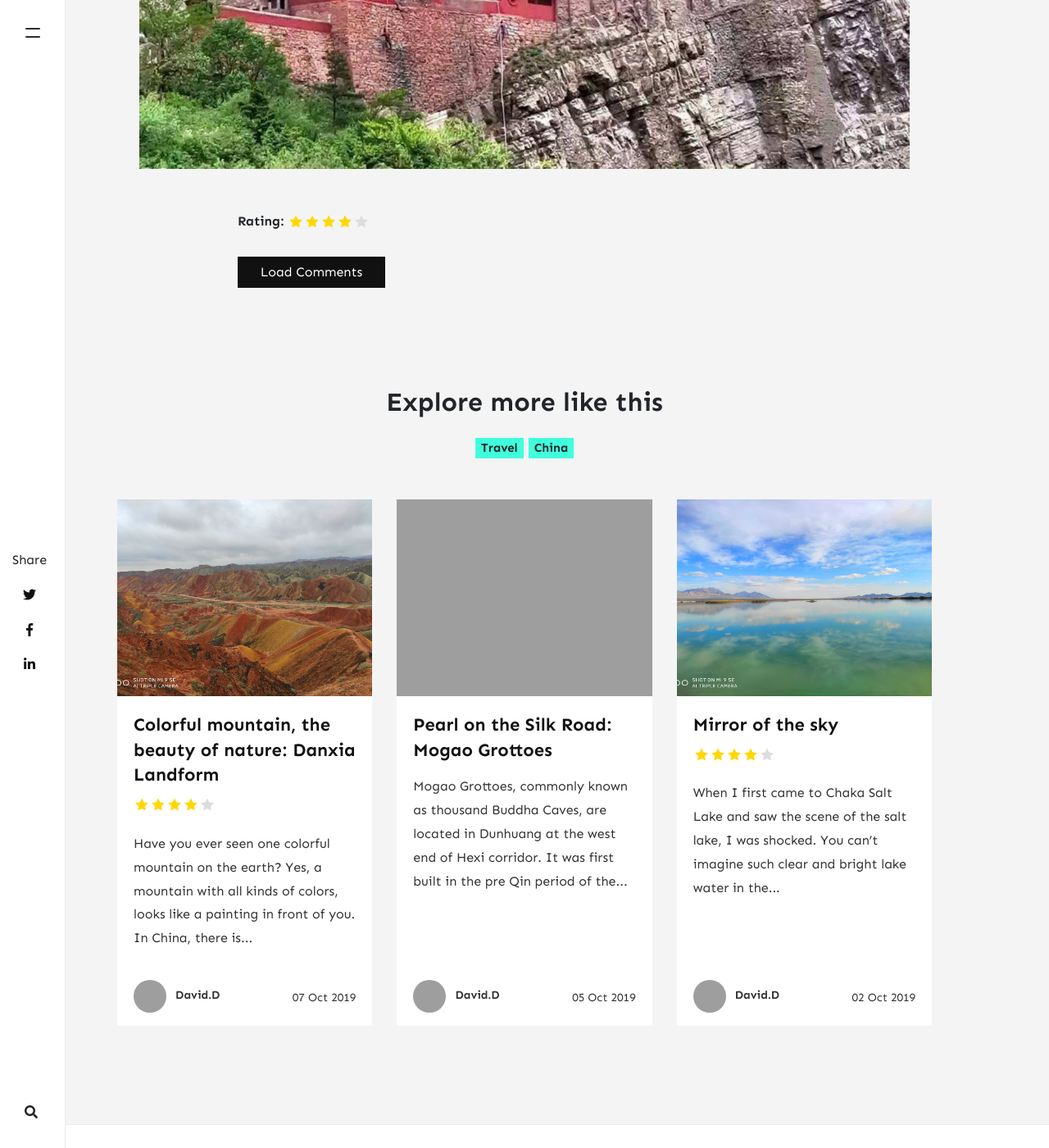
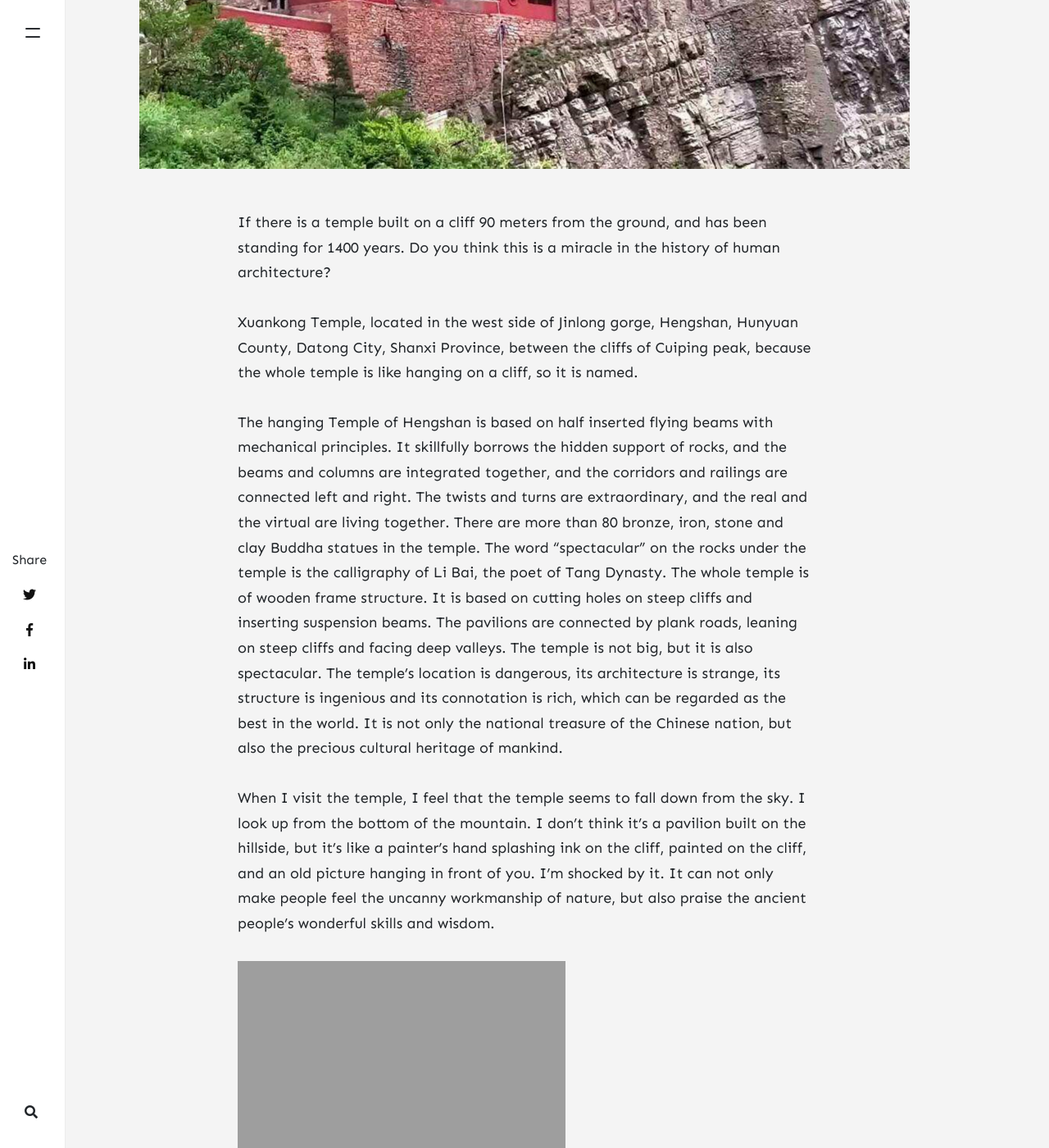
Before and after one commit to rainbow-ux/traveler-blog.github.io, a Jekyll site: the page built from _posts/2018-10-05-suspend-temple.md, in a window 1280 px wide and 1400 px high, scrolled down 874 px. Shown: the whole window at 82% size. Built offline with Jekyll 4.4.1, drawn with Linux system fonts in a browser that asks for light colours; nearby versions of some CDN libraries; comment, search, counter and statistics services are not loaded; some of the changed text lies outside the part shown; grey boxes are pictures that could not be loaded.

Commit message:
Update 2018-10-05-suspend-temple.md

```diff
--- a/_posts/2018-10-05-suspend-temple.md
+++ b/_posts/2018-10-05-suspend-temple.md
@@ -8,3 +8,24 @@ image: https://rainbow-ux.github.io/traveler-blog.github.io/assets/images/2018-1
 comments: true
 rating: 4
 ---
+If there is a temple built on a cliff 90 meters from the ground, and has been standing for 1400 years. Do you think this is a miracle in the history of human architecture?
+
+Xuankong Temple, located in the west side of Jinlong gorge, Hengshan, Hunyuan County, Datong City, Shanxi Province, between the cliffs of Cuiping peak, because the whole temple is like hanging on a cliff, so it is named.
+
+The hanging Temple of Hengshan is based on half inserted flying beams with mechanical principles. It skillfully borrows the hidden support of rocks, and the beams and columns are integrated together, and the corridors and railings are connected left and right. The twists and turns are extraordinary, and the real and the virtual are living together. There are more than 80 bronze, iron, stone and clay Buddha statues in the temple. The word "spectacular" on the rocks under the temple is the calligraphy of Li Bai, the poet of Tang Dynasty. The whole temple is of wooden frame structure. It is based on cutting holes on steep cliffs and inserting suspension beams. The pavilions are connected by plank roads, leaning on steep cliffs and facing deep valleys. The temple is not big, but it is also spectacular. The temple's location is dangerous, its architecture is strange, its structure is ingenious and its connotation is rich, which can be regarded as the best in the world. It is not only the national treasure of the Chinese nation, but also the precious cultural heritage of mankind.
+
+When I visit the temple, I feel that the temple seems to fall down from the sky. I look up from the bottom of the mountain. I don't think it's a pavilion built on the hillside, but it's like a painter's hand splashing ink on the cliff, painted on the cliff, and an old picture hanging in front of you. I'm shocked by it. It can not only make people feel the uncanny workmanship of nature, but also praise the ancient people's wonderful skills and wisdom.
+
+![suspend temple](https://rainbow-ux.github.io/traveler-blog.github.io/assets/images/2018-10-05/2018-10-02.jpg)
+
+Xuankong Temple is not only breathtaking in appearance, strange and spectacular, but also has distinctive architectural structure and colorful forms. It not only integrates the art of Chinese garden architecture, but also integrates the pattern of Chinese traditional architecture.
+
+如果有一座寺庙修建在距离地面90米高的悬崖上，并且一直屹立1400年不倒。你会认为这是一个人类建筑历史上的奇迹吗？
+
+悬空寺，位于山西省大同市浑源县恒山金龙峡西侧翠屏峰峭壁间，因为整座寺院就像悬挂在悬崖上，因此得名。
+
+恒山悬空寺利用力学原理半插飞梁为基，巧借岩石暗托，梁柱上下一体，廊栏左右相连，曲折出奇，虚实相生。寺内有铜、铁、石、泥佛像八十多尊，寺下岩石上“壮观”二字，是唐代诗仙李白的墨宝。全寺为木质框架式结构，在陡崖上凿洞插悬梁为基，楼阁间以栈道相通，背倚陡峭的绝壁，下临深谷，寺不大，但巧夺天工，也颇为壮观。悬空寺的选址之险，建筑之奇，结构之巧，丰富的内涵，堪称世界一绝。它不但是中华民族的国宝，也是人类的珍贵文化遗产。
+
+我在游览悬空寺时，感觉悬空寺仿佛从天而降，从山下往上仰望悬空寺，不觉得是楼台亭阁建筑于半山腰，却似丹青妙手泼墨在岩壁，彩绘于山崖，一幅古老的画卷悬挂在你面前，心灵为之震撼。不由让人感慨大自然的鬼斧神工，更赞美古人巧夺天工的妙手、聪明睿智的匠心。
+
+悬空寺不仅外貌惊险，奇特、壮观，建筑构造也颇具特色，形式丰富多彩，它既融合了中国园林建筑艺术，又不失中国传统建筑的格局。
```
